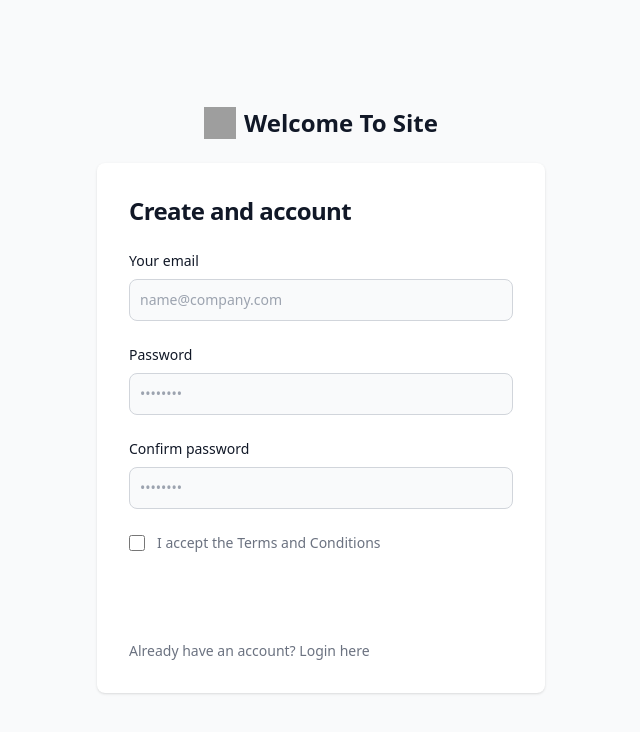
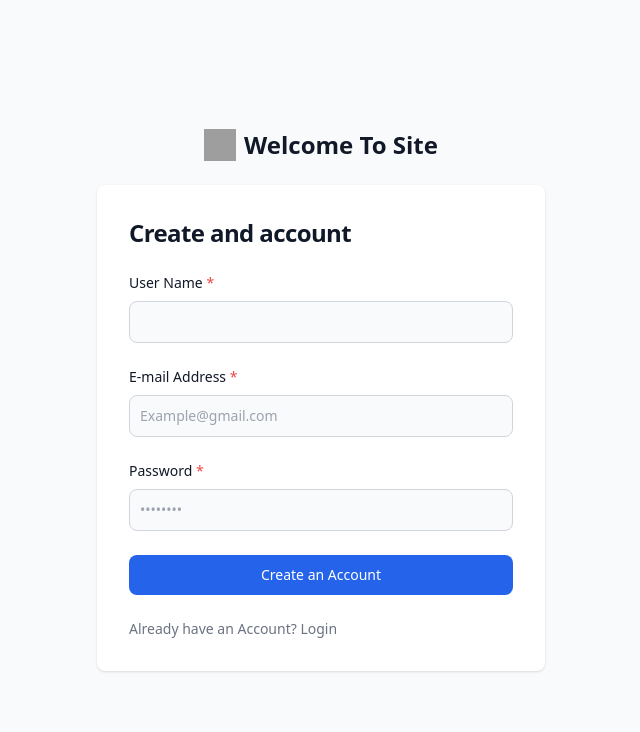
Before and after one commit to omid-bakeri/MERN-Stack-Login-Register, a React (Vite) app in the folder client/Mern_Login_Register_Stack/: page /register in a window 1280 px wide. Shown: the top 732 px of the page, without its empty margins (319-959 px from the left). Built offline with nearby package versions, Linux system fonts and the light colour scheme; grey boxes are pictures that could not be loaded.

Commit message:
project ipdared

```diff
--- a/client/Mern_Login_Register_Stack/package.json
+++ b/client/Mern_Login_Register_Stack/package.json
@@ -13,6 +13,7 @@
     "@react-icons/all-files": "^4.1.0",
     "react": "^18.2.0",
     "react-dom": "^18.2.0",
+    "react-hot-toast": "^2.4.1",
     "react-icons": "^4.12.0",
     "react-router-dom": "^6.21.1"
   },
--- a/client/Mern_Login_Register_Stack/src/App.jsx
+++ b/client/Mern_Login_Register_Stack/src/App.jsx
@@ -1,11 +1,13 @@
+import React from "react";
 import "./index.css";
 import Home from "./pages/Home";
 import Login from "./pages/Login";
 import Register from "./pages/Register";
-
+import { Toaster } from "react-hot-toast";
 import { BrowserRouter, Routes, Route, Navigate } from "react-router-dom";
 const App = () => {
   return (
+    <React.Fragment>
       <BrowserRouter>
         <Routes>
           <Route index element={<Navigate replace to="Home" />} />
@@ -14,6 +16,29 @@ const App = () => {
           <Route path="register" element={<Register />} />
         </Routes>
       </BrowserRouter>
+      <Toaster
+        position="top-left"
+        gutter={12}
+        containerStyle={{ margin: "8px" }}
+        toastOptions={{
+          success: {
+            duration: 3000,
+          },
+          error: {
+            duration: 5000,
+          },
+          style: {
+            fontSize: "1.2rem",
+            userSelect: "none",
+            maxWidth: "500px",
+            border: "2px solid gray",
+            padding: "10px 10px",
+            backgroundColor: "white",
+            color: "var(--color-gray-700)",
+          },
+        }}
+      />
+    </React.Fragment>
   );
 };
 
--- a/client/Mern_Login_Register_Stack/src/features/User/LoginComponent.jsx
+++ b/client/Mern_Login_Register_Stack/src/features/User/LoginComponent.jsx
@@ -1,4 +1,15 @@
+import { useState } from "react";
+import { Link } from "react-router-dom";
+import { toast } from "react-hot-toast";
 const LoginComponent = () => {
+  const [email, setEmail] = useState();
+  const [password, setPassword] = useState();
+
+  const handleSubmitLogin = () => {
+    if (!email || !password) {
+      toast.error("Fill in all require Fields");
+    }
+  };
   return (
     <section className="bg-gray-50 dark:bg-gray-900">
       <div className="flex flex-col items-center justify-center px-6 py-8 mx-auto md:h-screen lg:py-0">
@@ -18,12 +29,18 @@ const LoginComponent = () => {
             <h1 className="text-xl font-bold leading-tight tracking-tight text-gray-900 md:text-2xl dark:text-white">
               Login in Site
             </h1>
-            <form className="space-y-4 md:space-y-6" action="#">
+            <form
+              onSubmit={(e) => handleSubmitLogin(e.preventDefault())}
+              className="space-y-4 md:space-y-6"
+              action="#"
+            >
               <div>
                 <label className="block mb-2 text-sm font-medium text-gray-900 dark:text-white">
-                  Your email
+                  Your email <span className="text-red-500">*</span>
                 </label>
                 <input
+                  value={email}
+                  onChange={(e) => setEmail(e.target.value)}
                   type="email"
                   name="email"
                   id="email"
@@ -34,9 +51,11 @@ const LoginComponent = () => {
               </div>
               <div>
                 <label className="block mb-2 text-sm font-medium text-gray-900 dark:text-white">
-                  Password
+                  Password <span className="text-red-500">*</span>
                 </label>
                 <input
+                  value={password}
+                  onChange={(e) => setPassword(e.target.value)}
                   type="password"
                   name="password"
                   id="password"
@@ -60,20 +79,19 @@ const LoginComponent = () => {
                   <div className="text-white">Remember me</div>
                 </div>
               </div>
-              <button
-                type="submit"
-                className="w-full text-white bg-primary-600 hover:bg-primary-700 focus:ring-4 focus:outline-none focus:ring-primary-300 font-medium rounded-lg text-sm px-5 py-2.5 text-center dark:bg-primary-600 dark:hover:bg-primary-700 dark:focus:ring-primary-800"
-              >
+              <button className="w-full text-white bg-blue-600 hover:bg-primary-700 focus:ring-4 focus:outline-none focus:ring-primary-300 font-medium rounded-lg text-sm px-5 py-2.5 text-center dark:bg-primary-600 dark:hover:bg-primary-700 dark:focus:ring-primary-800">
                 Login
               </button>
               <p className="text-sm font-light text-gray-500 dark:text-gray-400">
-                Already have an account?{" "}
-                <a
-                  href="#"
-                  className="font-medium text-primary-600 hover:underline dark:text-primary-500"
-                >
-                  Login here
-                </a>
+                Dont have any Account?{" "}
+                <Link to="/register">
+                  <a
+                    href="#"
+                    className="font-medium text-primary-600 hover:underline dark:text-primary-500"
+                  >
+                    Register
+                  </a>
+                </Link>
               </p>
             </form>
           </div>
--- a/client/Mern_Login_Register_Stack/src/features/User/RegisterComponent.jsx
+++ b/client/Mern_Login_Register_Stack/src/features/User/RegisterComponent.jsx
@@ -1,4 +1,18 @@
+import { useState } from "react";
+import { toast } from "react-hot-toast";
+import { Link } from "react-router-dom";
+
 const Register = () => {
+  const [username, setUserName] = useState();
+  const [email, setEmail] = useState();
+  const [password, setPassword] = useState();
+
+  const handleSubmitForm = () => {
+    if (!username || !email || !password) {
+      toast.error("Fill in all require Fields");
+    }
+    console.log(username, email, password);
+  };
   return (
     <section className="bg-gray-50 dark:bg-gray-900">
       <div className="flex flex-col items-center justify-center px-6 py-8 mx-auto md:h-screen lg:py-0">
@@ -18,26 +32,46 @@ const Register = () => {
             <h1 className="text-xl font-bold leading-tight tracking-tight text-gray-900 md:text-2xl dark:text-white">
               Create and account
             </h1>
-            <form className="space-y-4 md:space-y-6" action="#">
+            <form
+              onSubmit={(e) => handleSubmitForm(e.preventDefault())}
+              className="space-y-4 md:space-y-6"
+              action="#"
+            >
               <div>
                 <label className="block mb-2 text-sm font-medium text-gray-900 dark:text-white">
-                  Your email
+                  User Name <span className="text-red-500">*</span>
                 </label>
                 <input
-                  type="email"
-                  name="email"
-                  id="email"
+                  value={username}
+                  onChange={(e) => setUserName(e.target.value)}
+                  type="text"
+                  name="username"
+                  id="username"
                   className="bg-gray-50 border border-gray-300 text-gray-900 sm:text-sm rounded-lg focus:ring-primary-600 focus:border-primary-600 block w-full p-2.5 dark:bg-gray-700 dark:border-gray-600 dark:placeholder-gray-400 dark:text-white dark:focus:ring-blue-500 dark:focus:border-blue-500"
-                  placeholder="name@company.com"
-                  required=""
                 />
               </div>
               <div>
                 <label className="block mb-2 text-sm font-medium text-gray-900 dark:text-white">
-                  Password
+                  E-mail Address <span className="text-red-500">*</span>
+                </label>
+                <input
+                  value={email}
+                  onChange={(e) => setEmail(e.target.value)}
+                  type="email"
+                  name="email"
+                  id="email"
+                  placeholder="Example@gmail.com"
+                  className="bg-gray-50 border border-gray-300 text-gray-900 sm:text-sm rounded-lg focus:ring-primary-600 focus:border-primary-600 block w-full p-2.5 dark:bg-gray-700 dark:border-gray-600 dark:placeholder-gray-400 dark:text-white dark:focus:ring-blue-500 dark:focus:border-blue-500"
+                />
+              </div>
+              <div>
+                <label className="block mb-2 text-sm font-medium text-gray-900 dark:text-white">
+                  Password <span className="text-red-500">*</span>
                 </label>
                 <input
                   type="password"
+                  value={password}
+                  onChange={(e) => setPassword(e.target.value)}
                   name="password"
                   id="password"
                   placeholder="••••••••"
@@ -45,58 +79,27 @@ const Register = () => {
                   required=""
                 />
               </div>
-              <div>
-                <label className="block mb-2 text-sm font-medium text-gray-900 dark:text-white">
-                  Confirm password
-                </label>
-                <input
-                  type="confirm-password"
-                  name="confirm-password"
-                  id="confirm-password"
-                  placeholder="••••••••"
-                  className="bg-gray-50 border border-gray-300 text-gray-900 sm:text-sm rounded-lg focus:ring-primary-600 focus:border-primary-600 block w-full p-2.5 dark:bg-gray-700 dark:border-gray-600 dark:placeholder-gray-400 dark:text-white dark:focus:ring-blue-500 dark:focus:border-blue-500"
-                  required=""
-                />
-              </div>
-              <div className="flex items-start">
-                <div className="flex items-center h-5">
-                  <input
-                    id="terms"
-                    aria-describedby="terms"
-                    type="checkbox"
-                    className="w-4 h-4 border
-                         border-gray-300 rounded bg-gray-50 focus:ring-3 focus:ring-primary-300
-                          dark:bg-gray-700 dark:border-gray-600 dark:focus:ring-primary-600
-                           dark:ring-offset-gray-800"
-                    required=""
-                  />
-                </div>
-                <div className="ml-3 text-sm">
-                  <label className="font-light text-gray-500 dark:text-gray-300">
-                    I accept the{" "}
-                    <a
-                      className="font-medium text-primary-600 hover:underline dark:text-primary-500"
-                      href="#"
-                    >
-                      Terms and Conditions
-                    </a>
-                  </label>
-                </div>
-              </div>
+
               <button
-                type="submit"
-                className="w-full text-white bg-primary-600 hover:bg-primary-700 focus:ring-4 focus:outline-none focus:ring-primary-300 font-medium rounded-lg text-sm px-5 py-2.5 text-center dark:bg-primary-600 dark:hover:bg-primary-700 dark:focus:ring-primary-800"
+                className="w-full text-white
+              bg-blue-600 hover:bg-primary-700 focus:ring-4
+               focus:outline-none focus:ring-primary-300
+               font-medium rounded-lg text-sm px-5 py-2.5
+               text-center dark:bg-primary-600 dark:hover:bg-primary-700
+                dark:focus:ring-primary-800"
               >
-                Create an account
+                Create an Account
               </button>
               <p className="text-sm font-light text-gray-500 dark:text-gray-400">
-                Already have an account?{" "}
-                <a
-                  href="#"
-                  className="font-medium text-primary-600 hover:underline dark:text-primary-500"
-                >
-                  Login here
-                </a>
+                Already have an Account?{" "}
+                <Link to="/login">
+                  <a
+                    href="#"
+                    className="font-medium text-primary-600 hover:underline dark:text-primary-500"
+                  >
+                    Login
+                  </a>
+                </Link>
               </p>
             </form>
           </div>
```
Also changed, not shown: 1 other file (tests, documents, lock files or other folders). Lines whose indentation alone changed are shown as unchanged.
